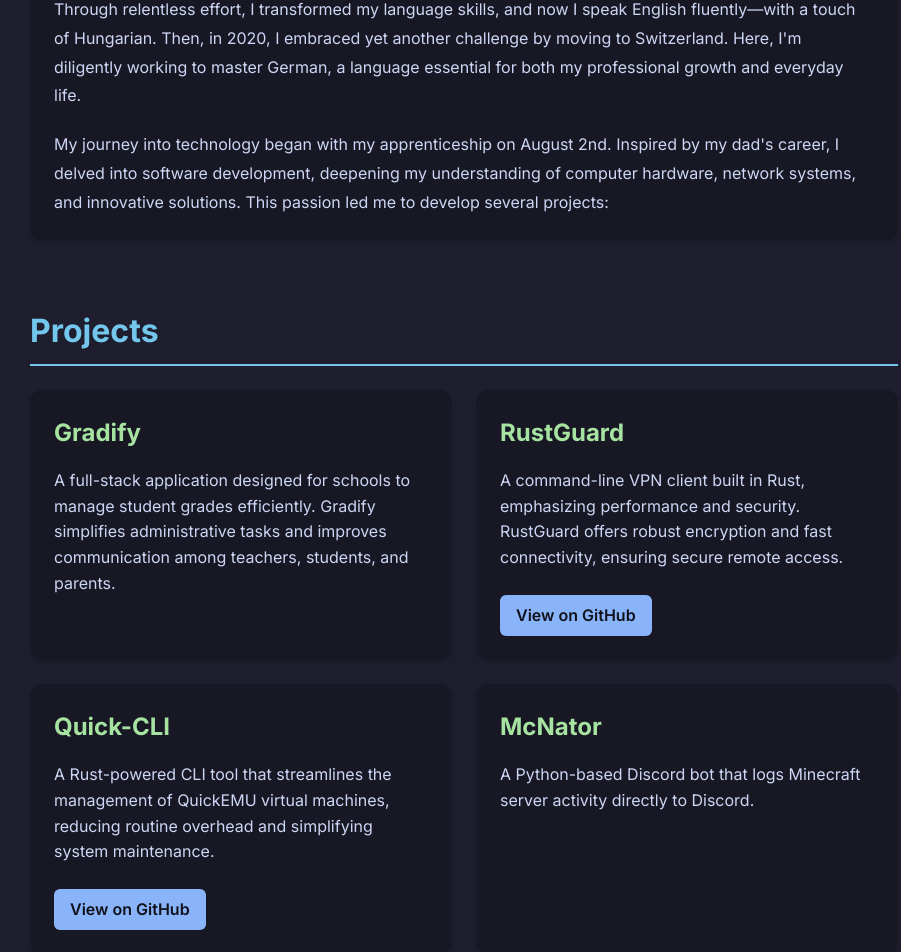
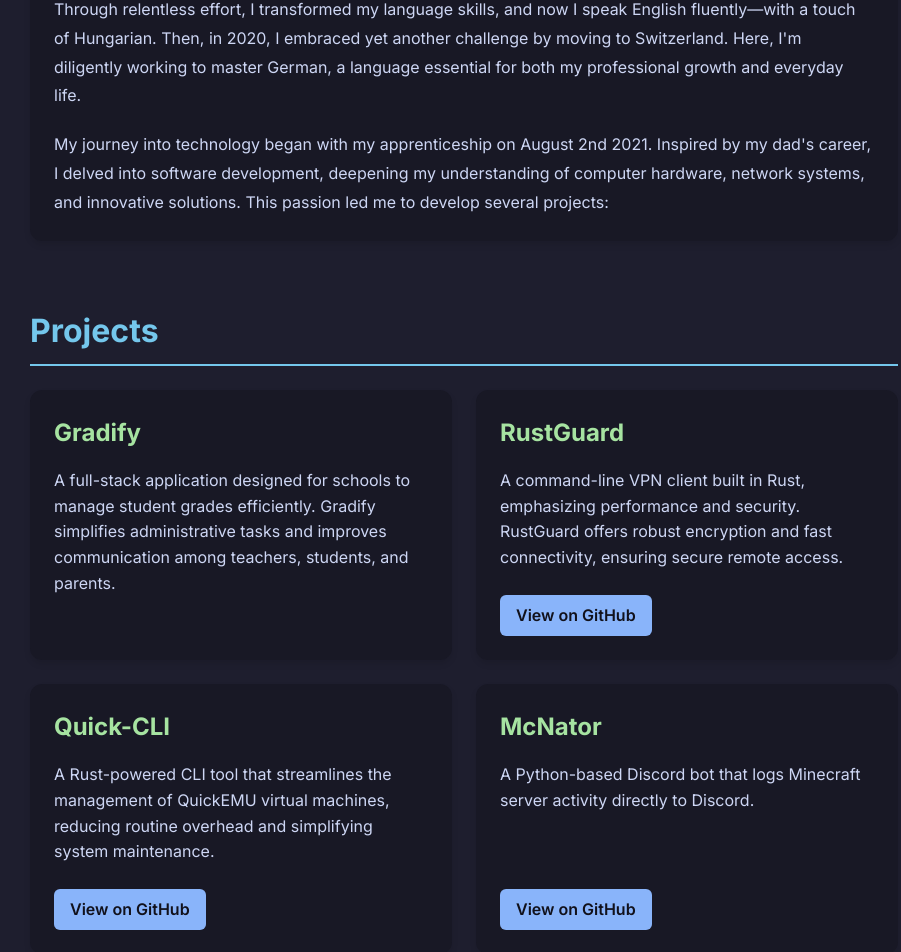
Before and after one commit to mmrmagno/marc-os-blog, a React (Create React App) app in the folder frontend/: page /about in a window 1280 px wide. Shown: the part 599-1551 px from the top of the page, without its empty margins (176-1077 px from the left). Built offline with nearby package versions, Linux system fonts and the light colour scheme.

Commit message:
changed contents of aboutme

```diff
--- a/frontend/src/pages/About.js
+++ b/frontend/src/pages/About.js
@@ -11,17 +11,17 @@
     {
       name: 'RustGuard',
       description: 'A command-line VPN client built in Rust, emphasizing performance and security. RustGuard offers robust encryption and fast connectivity, ensuring secure remote access.',
-      github: 'https://github.com/marcosmagno/rustguard'
+      github: 'https://github.com/mmrmagno/rustguard'
     },
     {
       name: 'Quick-CLI',
       description: 'A Rust-powered CLI tool that streamlines the management of QuickEMU virtual machines, reducing routine overhead and simplifying system maintenance.',
-      github: 'https://github.com/marcosmagno/quick-cli'
+      github: 'https://github.com/mmrmagno/quick-cli'
     },
     {
       name: 'McNator',
       description: 'A Python-based Discord bot that logs Minecraft server activity directly to Discord.',
-      github: null
+      github: 'https://github.com/mmrmagno/mcnator'
     }
   ];
 
@@ -36,7 +36,7 @@
 
           <p>Over the years, I've navigated challenges that have significantly shaped who I am today. In 2018, I moved from Brazil to Budapest, Hungary, arriving with little knowledge of Hungarian and only basic English. Through relentless effort, I transformed my language skills, and now I speak English fluently—with a touch of Hungarian. Then, in 2020, I embraced yet another challenge by moving to Switzerland. Here, I'm diligently working to master German, a language essential for both my professional growth and everyday life.</p>
 
-          <p>My journey into technology began with my apprenticeship on August 2nd. Inspired by my dad's career, I delved into software development, deepening my understanding of computer hardware, network systems, and innovative solutions. This passion led me to develop several projects:</p>
+          <p>My journey into technology began with my apprenticeship on August 2nd 2021. Inspired by my dad's career, I delved into software development, deepening my understanding of computer hardware, network systems, and innovative solutions. This passion led me to develop several projects:</p>
         </div>
       </section>
 
```
